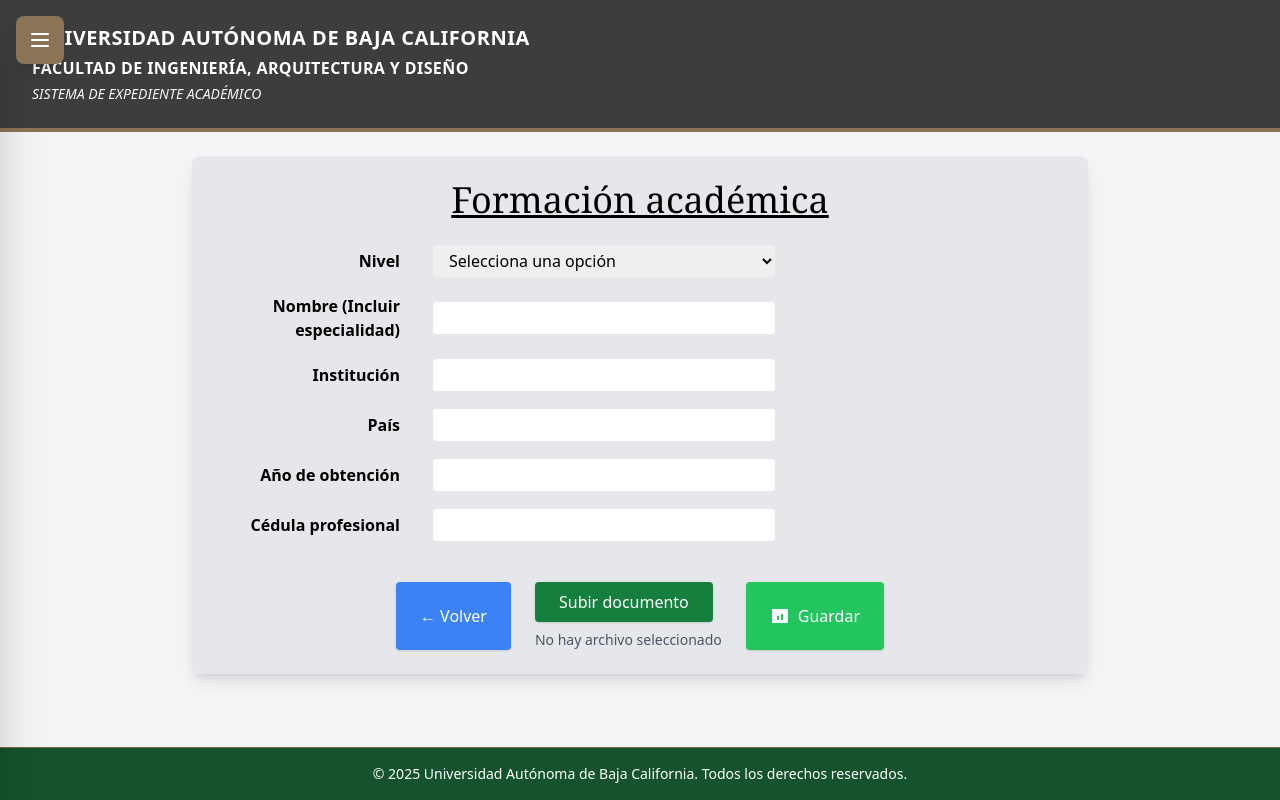
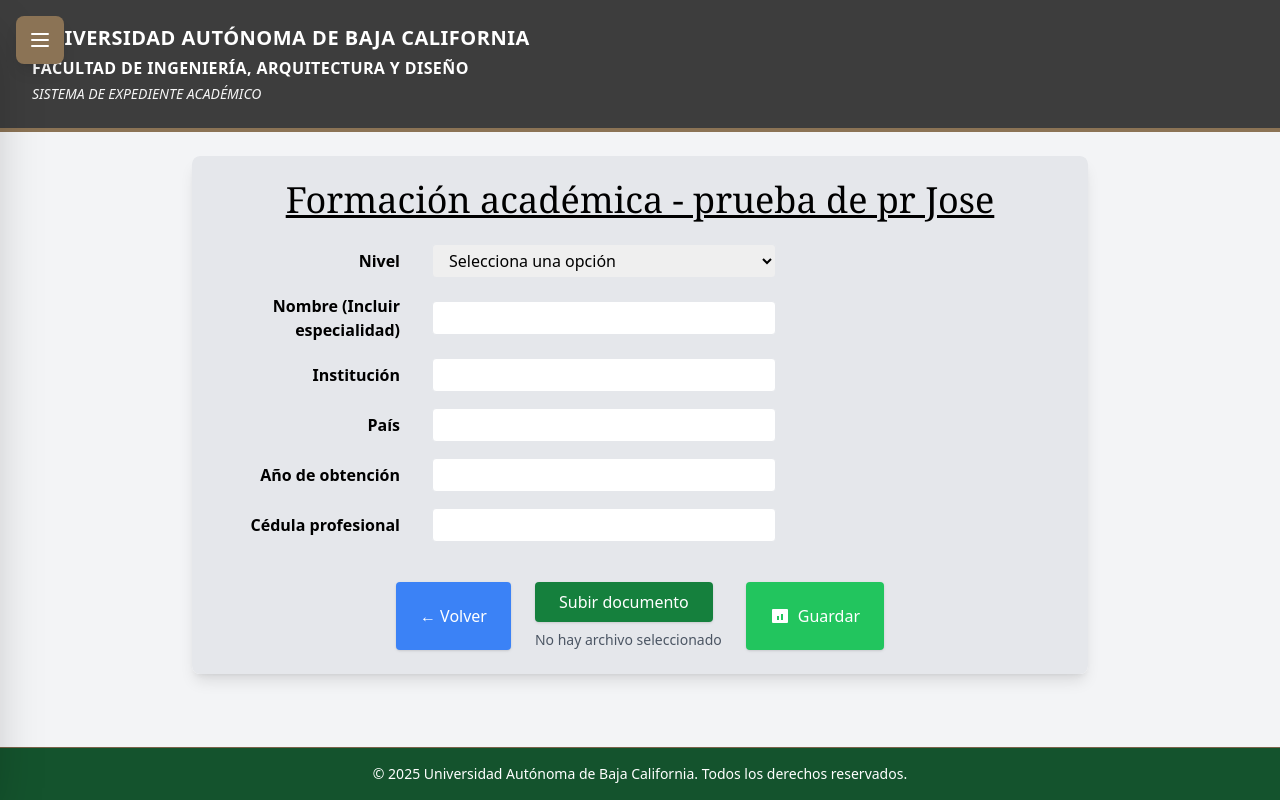
Before and after one commit to PabloCotaP/sedi_frontend, an Astro site: page /formacion-academica in a window 1280 px wide. Built offline with nearby package versions, Linux system fonts and the light colour scheme; Astro itself is replaced by a stand-in of ours.

Commit message:
mi primer commit

```diff
--- a/src/pages/formacion-academica.astro
+++ b/src/pages/formacion-academica.astro
@@ -14,7 +14,7 @@ import Sidebar from '../components/Sidebar.astro';
     <main class="flex-1 bg-gray-100 p-6">
       <div class="max-w-4xl mx-auto bg-white rounded-lg shadow-lg overflow-hidden">
         <div class="bg-gray-200 p-6">
-          <h1 class="text-4xl font-serif text-center underline mb-6">Formación académica</h1>
+          <h1 class="text-4xl font-serif text-center underline mb-6">Formación académica - prueba de pr Jose</h1>
 
           <div class="grid grid-cols-12 gap-4 items-center">
             <label for="nivel-select" class="col-span-3 text-right pr-4 font-semibold">Nivel</label>
```
